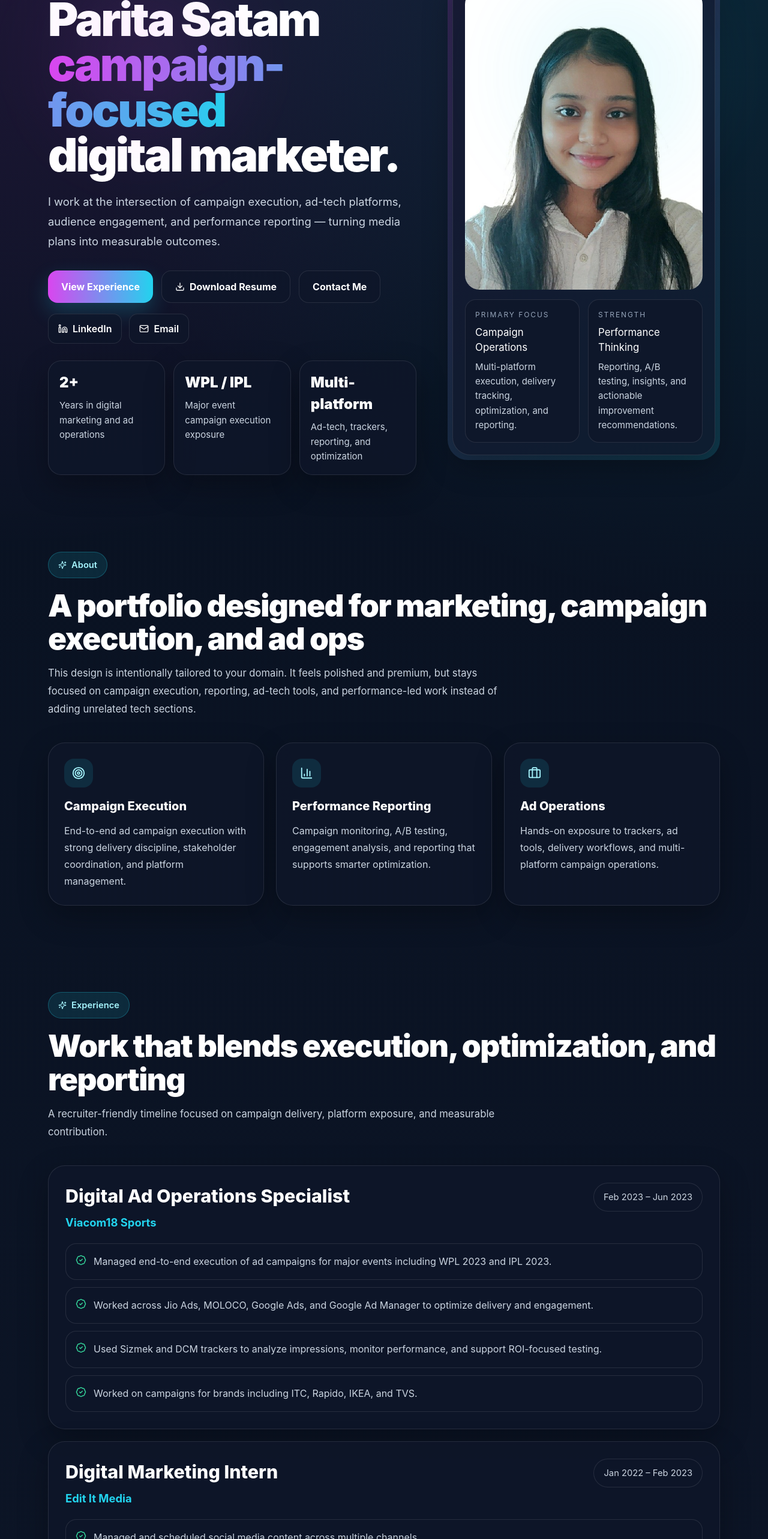
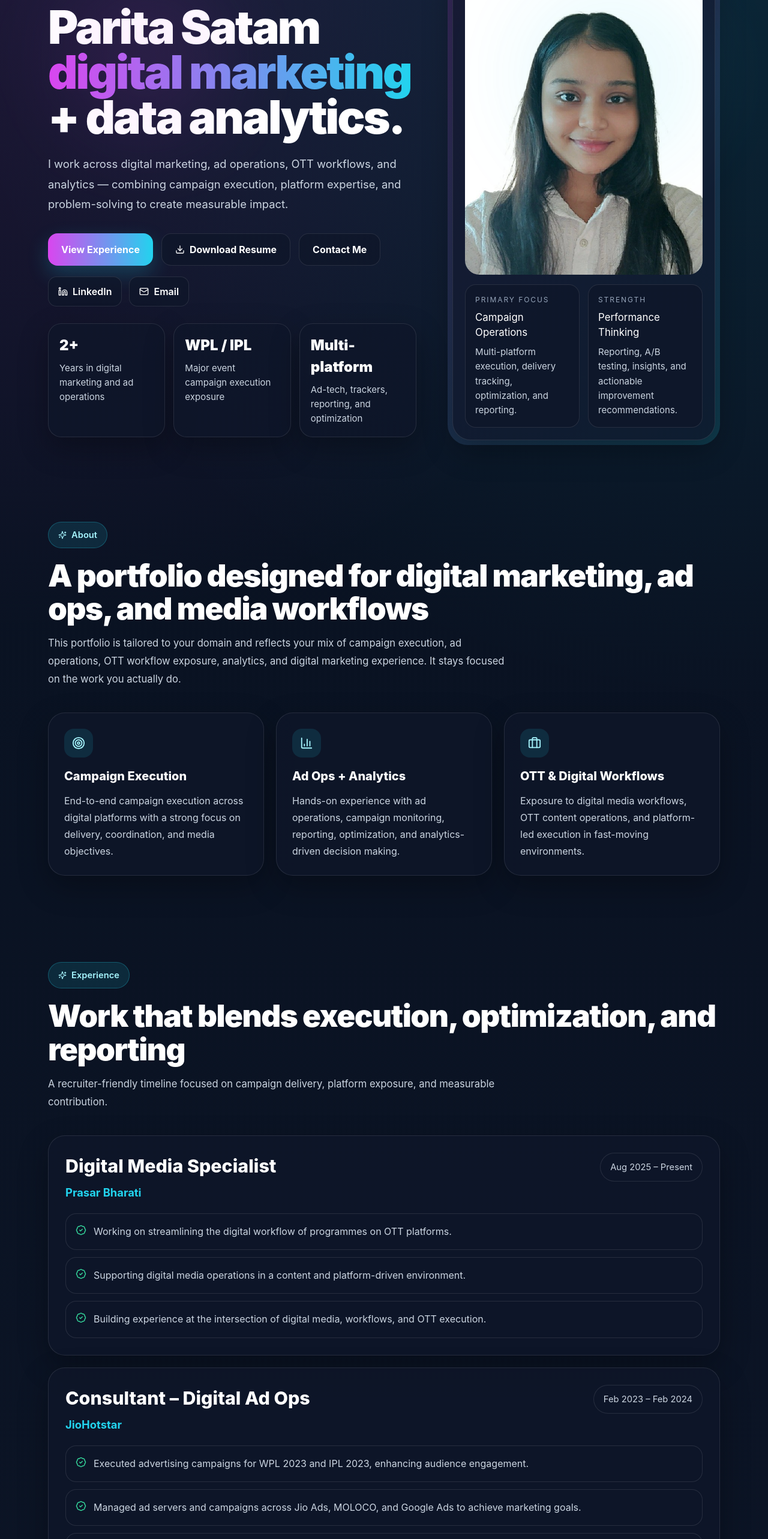
Before and after one commit to paritasatam/portfolio, a React (Vite) app: page / in a window 1280 px wide. Shown: the part 234-2800 px from the top of the page at 60% size. Built offline with nearby package versions, Linux system fonts and the light colour scheme.

Commit message:
Update portfolio

```diff
--- a/src/App.jsx
+++ b/src/App.jsx
@@ -25,45 +25,55 @@ const fadeUp = {
 };
 
 const tools = [
+  'Digital Marketing',
+  'Digital Ad Operations',
   'Google Ads',
-  'Meta Ads',
+  'Google Analytics',
   'MOLOCO',
   'Jio Ads',
-  'Sizmek',
-  'DCM',
-  'Canva',
-  'Excel',
-  'Google Analytics',
-  'A/B Testing',
-  'SQL (Beginner)',
-  'Power BI'
+  'OTT Workflows',
+  'Dalet Flex',
+  'SEO',
+  'SEM',
+  'Media Planning',
+  'SQL'
 ];
 
 const strengths = [
   {
     title: 'Campaign Execution',
-    text: 'End-to-end ad campaign execution with strong delivery discipline, stakeholder coordination, and platform management.'
+    text: 'End-to-end campaign execution across digital platforms with a strong focus on delivery, coordination, and media objectives.'
   },
   {
-    title: 'Performance Reporting',
-    text: 'Campaign monitoring, A/B testing, engagement analysis, and reporting that supports smarter optimization.'
+    title: 'Ad Ops + Analytics',
+    text: 'Hands-on experience with ad operations, campaign monitoring, reporting, optimization, and analytics-driven decision making.'
   },
   {
-    title: 'Ad Operations',
-    text: 'Hands-on exposure to trackers, ad tools, delivery workflows, and multi-platform campaign operations.'
+    title: 'OTT & Digital Workflows',
+    text: 'Exposure to digital media workflows, OTT content operations, and platform-led execution in fast-moving environments.'
   }
 ];
 
 const experience = [
   {
-    role: 'Digital Ad Operations Specialist',
-    company: 'Viacom18 Sports',
-    period: 'Feb 2023 – Jun 2023',
+    role: 'Digital Media Specialist',
+    company: 'Prasar Bharati',
+    period: 'Aug 2025 – Present',
     points: [
-      'Managed end-to-end execution of ad campaigns for major events including WPL 2023 and IPL 2023.',
-      'Worked across Jio Ads, MOLOCO, Google Ads, and Google Ad Manager to optimize delivery and engagement.',
-      'Used Sizmek and DCM trackers to analyze impressions, monitor performance, and support ROI-focused testing.',
-      'Worked on campaigns for brands including ITC, Rapido, IKEA, and TVS.'
+      'Working on streamlining the digital workflow of programmes on OTT platforms.',
+      'Supporting digital media operations in a content and platform-driven environment.',
+      'Building experience at the intersection of digital media, workflows, and OTT execution.'
+    ]
+  },
+  {
+    role: 'Consultant – Digital Ad Ops',
+    company: 'JioHotstar',
+    period: 'Feb 2023 – Feb 2024',
+    points: [
+      'Executed advertising campaigns for WPL 2023 and IPL 2023, enhancing audience engagement.',
+      'Managed ad servers and campaigns across Jio Ads, MOLOCO, and Google Ads to achieve marketing goals.',
+      'Worked with clients including ITC, Rapido, IKEA, and TVS.',
+      'Built hands-on experience in digital ad operations, campaign delivery, and platform execution.'
     ]
   },
   {
@@ -71,19 +81,28 @@ const experience = [
     company: 'Edit It Media',
     period: 'Jan 2022 – Feb 2023',
     points: [
-      'Managed and scheduled social media content across multiple channels.',
-      'Helped increase audience engagement through content strategy and posting optimization.',
-      'Supported campaigns across YouTube, Twitter, Facebook, and Instagram.',
-      'Assisted with graphics, videos, ad copy, market research, and competitor analysis.'
+      'Worked on social media marketing, search engine optimization, and search engine marketing.',
+      'Used Google Analytics and supported media planning activities.',
+      'Contributed to digital marketing execution across multiple channels.'
+    ]
+  },
+  {
+    role: 'Research Analyst',
+    company: 'Sardar Patel Technology Business Incubator (SP-TBI)',
+    period: 'Jun 2021 – Dec 2021',
+    points: [
+      'Worked in a research-oriented role with exposure to SQL.',
+      'Built analytical thinking and problem-solving skills in a structured environment.'
     ]
   }
 ];
 
 const certifications = [
-  'Digital Marketing Certification – DMTI',
-  'Google Ads – Search & Display Certified',
-  'Data Analytics Job Simulation – Forage',
-  'Business Intelligence using Power BI – Skill Nation'
+  'Professional Diploma in Digital Marketing',
+  'Basics of Digital Marketing',
+  'Data Analytics',
+  'ChatGPT for Everyone',
+  'Google Analytics Individual Qualification'
 ];
 
 function ThemeToggle({ theme, setTheme }) {
@@ -180,15 +199,15 @@ function Hero() {
           <h1 className="hero-title">
             Parita Satam
             <br />
-            <span>campaign-focused</span>
+            <span>digital marketing</span>
             <br />
-            digital marketer.
+            + data analytics.
           </h1>
 
           <p className="hero-copy">
-            I work at the intersection of campaign execution, ad-tech platforms,
-            audience engagement, and performance reporting — turning media plans
-            into measurable outcomes.
+            I work across digital marketing, ad operations, OTT workflows, and
+            analytics — combining campaign execution, platform expertise, and
+            problem-solving to create measurable impact.
           </p>
 
           <div className="hero-actions">
@@ -285,8 +304,8 @@ function About() {
       <div className="container">
         <SectionHeader
           eyebrow="About"
-          title="A portfolio designed for marketing, campaign execution, and ad ops"
-          copy="This design is intentionally tailored to your domain. It feels polished and premium, but stays focused on campaign execution, reporting, ad-tech tools, and performance-led work instead of adding unrelated tech sections."
+          title="A portfolio designed for digital marketing, ad ops, and media workflows"
+          copy="This portfolio is tailored to your domain and reflects your mix of campaign execution, ad operations, OTT workflow exposure, analytics, and digital marketing experience. It stays focused on the work you actually do."
         />
 
         <div className="card-grid three">
@@ -509,7 +528,7 @@ function Contact() {
 function Footer() {
   return (
     <footer className="site-footer">
-      Designed for digital marketing, campaign operations, and performance reporting.
+      Designed for digital marketing, ad operations, OTT workflows, and analytics.
     </footer>
   );
 }
```
Lines whose indentation alone changed are shown as unchanged.
